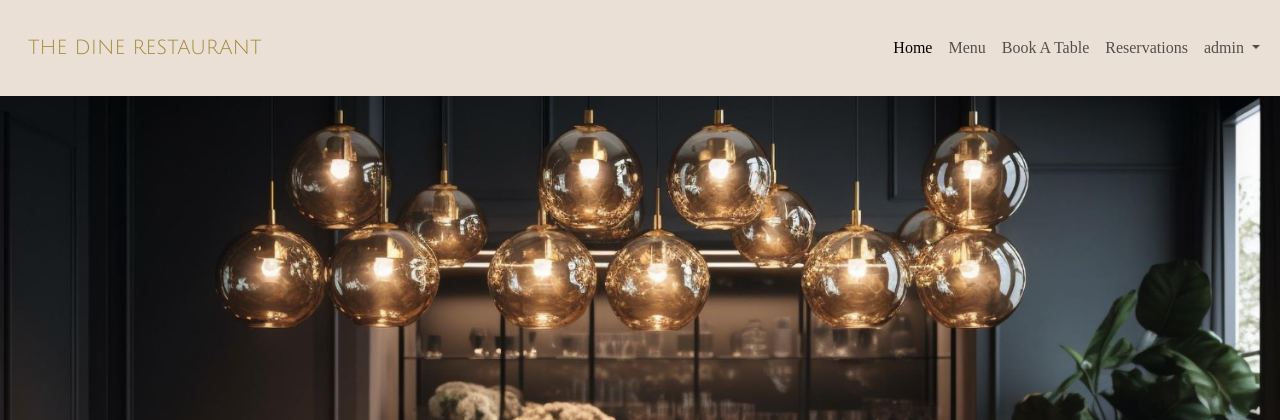
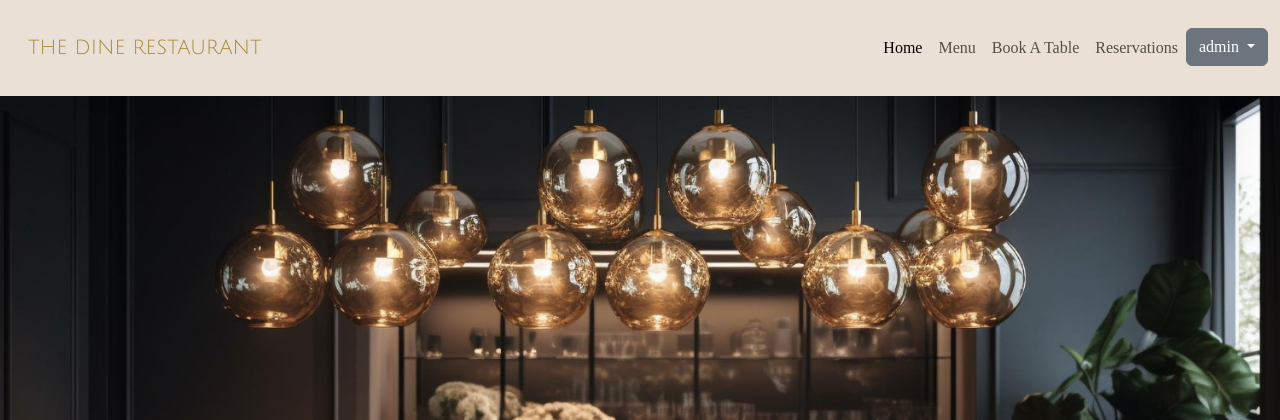
Before and after one commit to chathugaj/Delicious, a Django app: page / in a window 1280 px wide. Shown: the top 420 px of the page. Run offline with Django 4.2, Linux system fonts and the light colour scheme; a user stored in the database is signed in; some libraries are stand-ins or nearby versions; some web fonts are replaced.

Commit message:
Fixes to the navbar user display dropdown

```diff
--- a/templates/includes/navbar.html
+++ b/templates/includes/navbar.html
@@ -25,13 +25,21 @@
                 <li class="nav-item">
                     <a class="nav-link" href="{% url 'reservation:reservation_list' %}">Reservations</a>
                 </li>
-                <li class="nav-item dropdown">
-                  <a class="nav-link dropdown-toggle" href="#" role="button" data-bs-toggle="dropdown" aria-expanded="false">
-                    {{ request.user.username }}
-                  </a>
-                  <ul class="dropdown-menu text-center">
-                    <li><a class="nav-link" href="{% url 'account_logout' %}">Sign Out</a></li>
-                  </ul>
+                <li class="nav-item dropdown dropdown-menu-end drop-end">
+                    <div class="btn-group">
+                      <button type="button" class="btn btn-secondary dropdown-toggle" data-bs-toggle="dropdown" data-bs-display="static" aria-expanded="false">
+                        {{ request.user.username }}
+                      </button>
+                      <ul class="dropdown-menu dropdown-menu-lg-end">
+                        <li><a class="nav-link text-center" href="{% url 'account_logout' %}">Sign Out</a></li>
+                      </ul>
+                    </div>
+<!--                  <a class="nav-link dropdown-toggle" href="#" role="button" data-bs-toggle="dropdown" aria-expanded="false">-->
+<!--                    {{ request.user.username }}-->
+<!--                  </a>-->
+<!--                  <ul class="dropdown-menu text-center">-->
+<!--                    <li><a class="nav-link" href="{% url 'account_logout' %}">Sign Out</a></li>-->
+<!--                  </ul>-->
                 </li>
                 {% else %}
                 <li class="nav-item">
```
